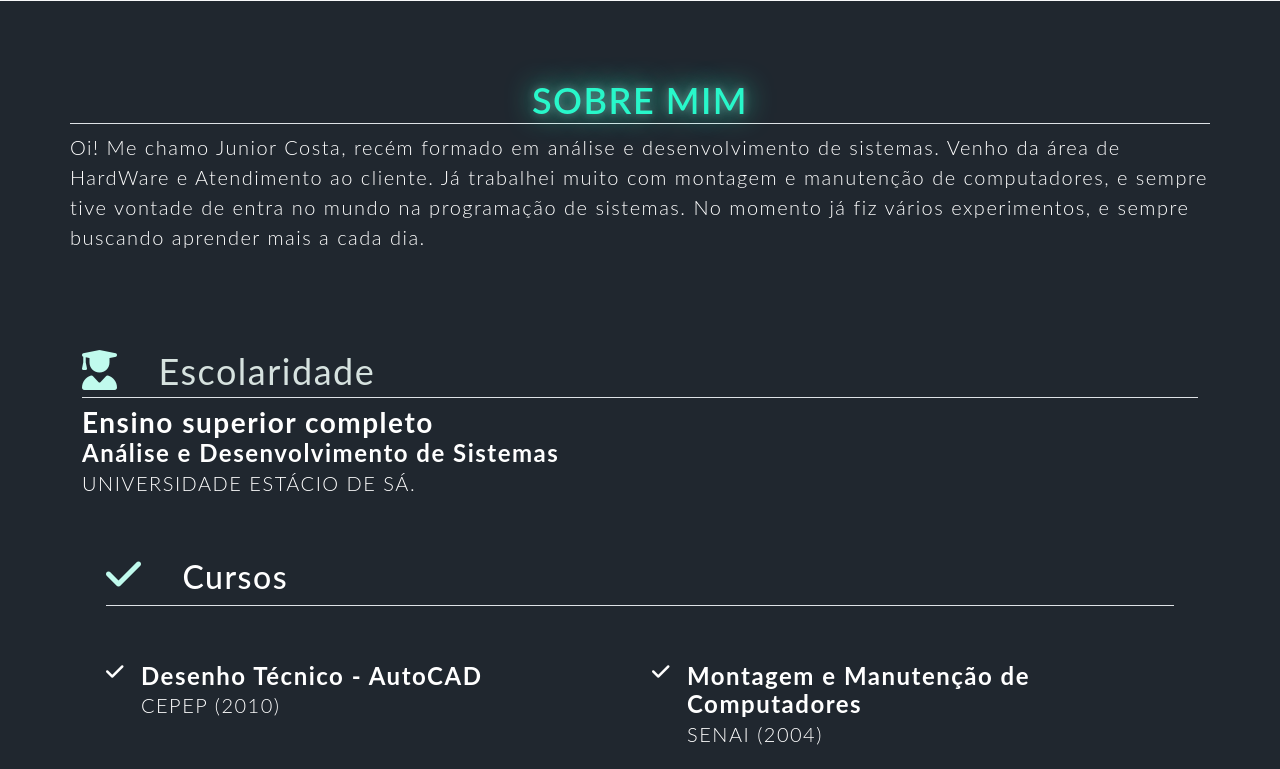
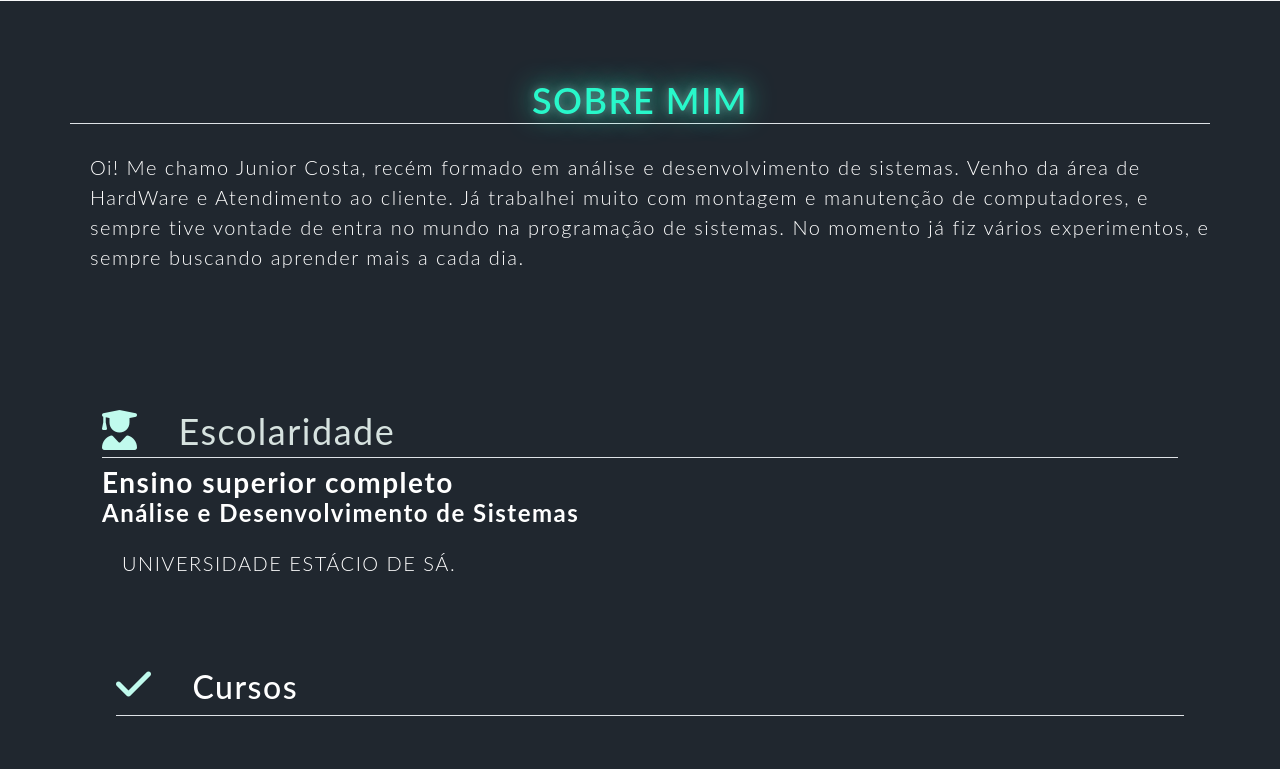
Before and after one commit to JUNIOROKOSTA/portfolio, a plain HTML site: page index.html in a window 1280 px wide. Shown: the part 4320-5089 px from the top of the page. Drawn offline with nearby package versions, Linux system fonts and the light colour scheme.

Commit message:
commit 3
Correção do tamanho do container

```diff
--- a/CSS/stykes.css
+++ b/CSS/stykes.css
@@ -2,7 +2,9 @@ body {
     background: #20272f;
     font-family: Lato, 'Helvetica', helvetica, Arial, sans-serif;
     letter-spacing: 1.5px;
-
+    padding: 0;
+    margin: 0;
+    overflow-x: hidden;
 }
 
 .format-title-claro {
@@ -59,8 +61,9 @@ body {
     color: #fff;
     font-size: 20px;
     font-weight: 300;
-    margin: 0;
-    padding: 0;
+    margin: 10px;
+    padding: 10px;
+
 }
 
 .img-capa {
@@ -128,6 +131,7 @@ body {
 .card-body ul {
     min-height: 100px;
 }
-.card h1{
+
+.card h1 {
     min-height: 80px;
 }
--- a/index.html
+++ b/index.html
@@ -19,13 +19,15 @@
     <link rel="stylesheet" href="CSS/stykes.css">
 </head>
 
+<body>
 
     <nav class="navbar fixed-top navbar-expand-md navbar-dark bg-dark">
         <div class="container-fluid">
             <a class="navbar-brand  format-text1" href="#"> <img src="https://images2.imgbox.com/b5/29/n8UiTKYN_o.png"
                     style="max-width: 50px;">Portfólio</a>
-        <button class="navbar-toggler" type="button" data-bs-toggle="collapse" data-bs-target="#navbarSupportedContent"
-            aria-controls="navbarSupportedContent" aria-expanded="false" aria-label="Toggle navigation">
+            <button class="navbar-toggler" type="button" data-bs-toggle="collapse"
+                data-bs-target="#navbarSupportedContent" aria-controls="navbarSupportedContent" aria-expanded="false"
+                aria-label="Toggle navigation">
                 <span class="navbar-toggler-icon"></span>
             </button>
             <div class="collapse navbar-collapse" id="navbarSupportedContent">
```
Lines whose indentation alone changed are shown as unchanged.
